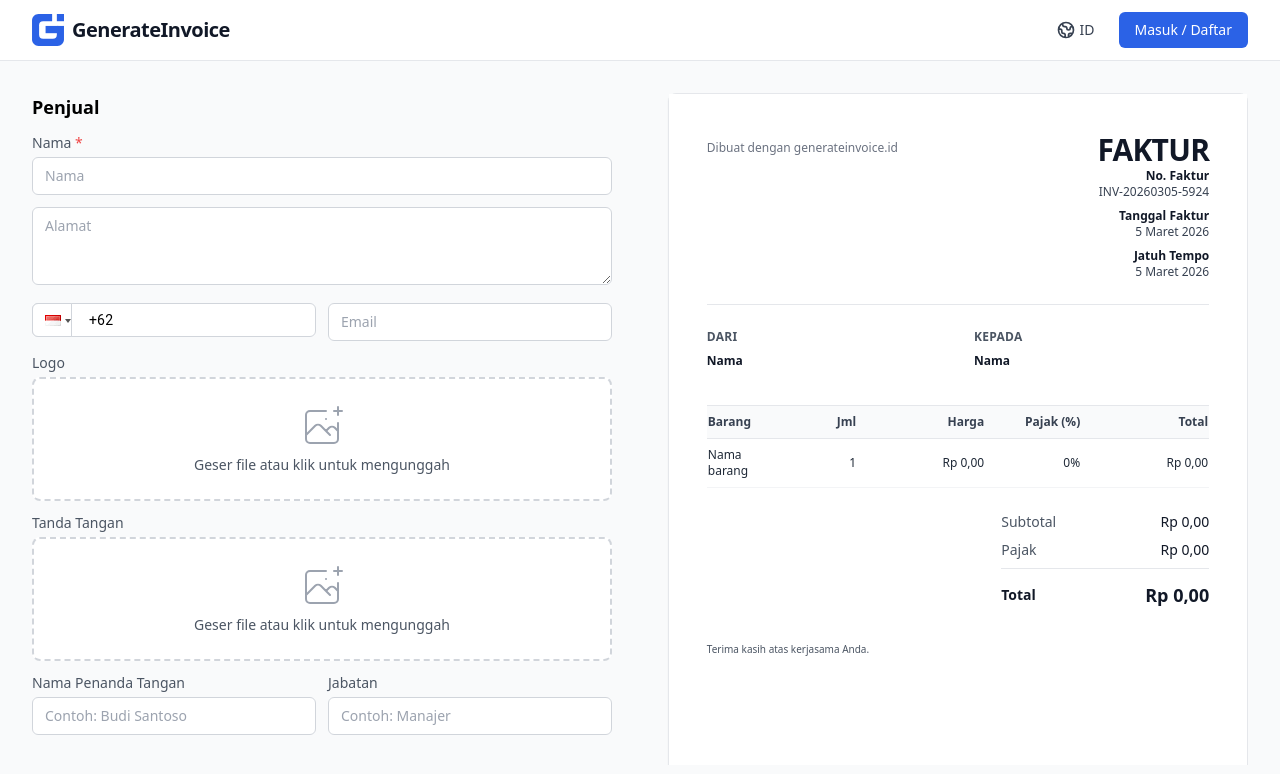
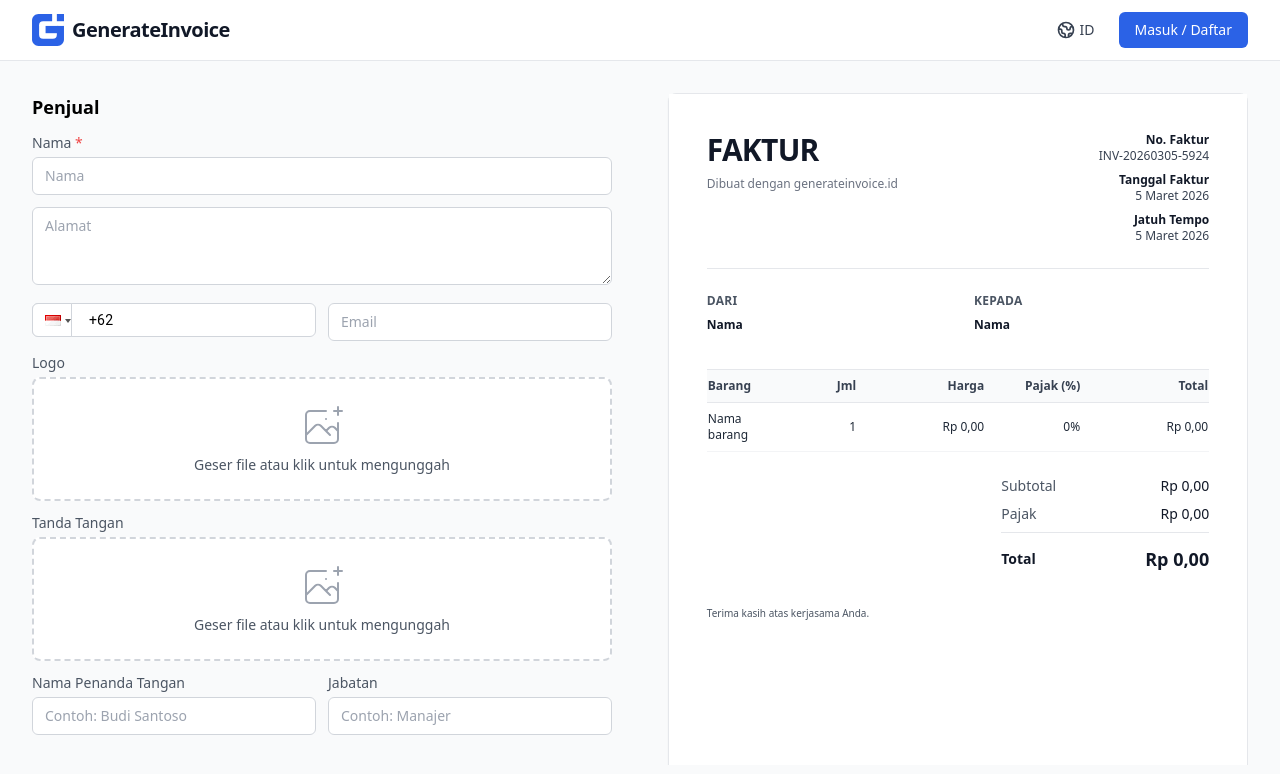
Before and after one commit to yhepra/invoice-generator, a React (Vite) app in the folder frontend/: page /create in a window 1280 px wide. Shown: the top 774 px of the page. Built offline with nearby package versions, Linux system fonts and the light colour scheme.

Commit message:
fixing layout faktur

```diff
--- a/frontend/src/templates/SimpleInvoice.jsx
+++ b/frontend/src/templates/SimpleInvoice.jsx
@@ -31,6 +31,11 @@
       <header className="flex items-start justify-between border-b border-gray-200 pb-6 relative z-10">
         <div className="flex items-start gap-6">
           <div className={seller.logo ? "flex flex-col items-center" : "flex flex-col items-start"}>
+            {!seller.logo && (
+              <h1 className="text-3xl font-bold tracking-tight">
+                {details.headerTitle || t("invoice")}
+              </h1>
+            )}
             {seller.logo && (
               <img
                 src={seller.logo}
@@ -52,9 +57,11 @@
           </div>
         </div>
         <div className="text-right text-xs">
-          <h1 className="text-3xl font-bold tracking-tight">
-            {details.headerTitle || t("invoice")}
-          </h1>
+          {seller.logo && (
+            <h1 className="text-3xl font-bold tracking-tight">
+              {details.headerTitle || t("invoice")}
+            </h1>
+          )}
           <p className="font-semibold">{t("number")}</p>
           <p className="text-gray-700">{details.number}</p>
           <p className="mt-2 font-semibold">{t("date")}</p>
```
Also changed, not shown: 3 other files (tests, documents, lock files or other folders).
